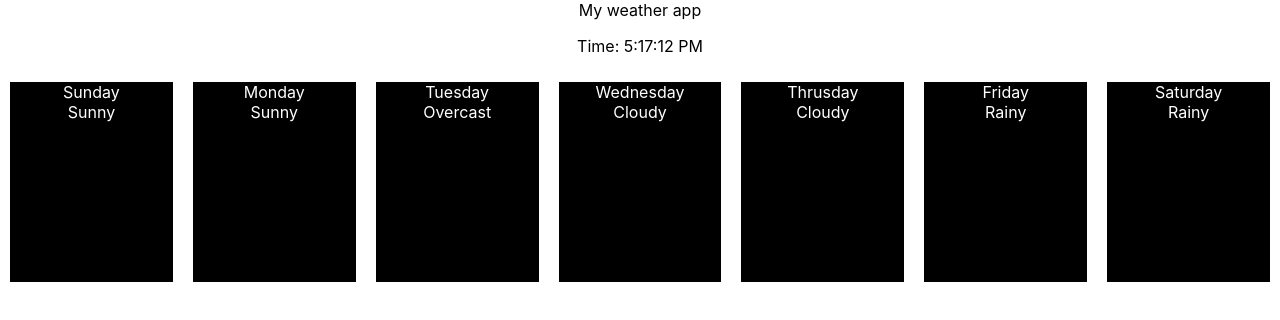
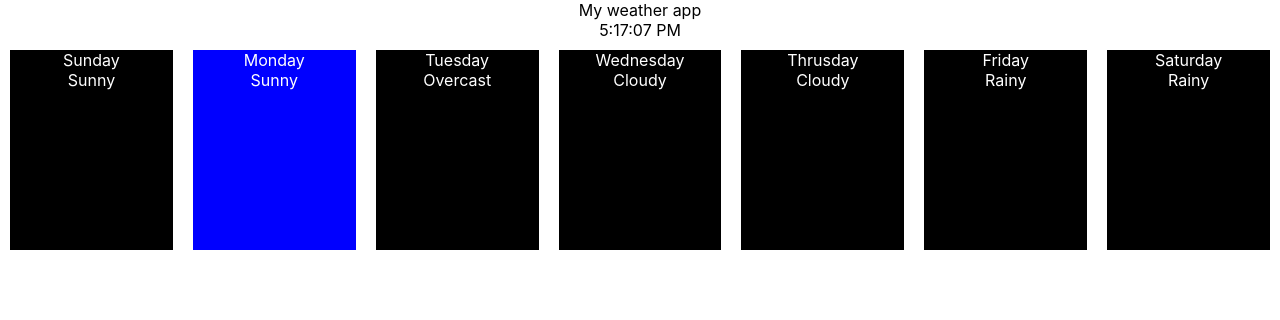
Before and after one commit to sidag95/react-weather-app, a React (Create React App) app: page / in a window 1280 px wide. Shown: the top 320 px of the page. Built offline with nearby package versions, Linux system fonts and the light colour scheme; the HTML template or start-up script is replaced by a standard one.

Commit message:
lifting the state

```diff
--- /dev/null
+++ b/src/Clock.js
@@ -0,0 +1,22 @@
+import * as React from "react";
+
+class Clock extends React.Component {
+  componentDidMount() {
+    this.tick();
+  }
+
+  tick() {
+    setInterval(() => {
+      // this.props.updateDate(new Date());
+    }, 1000);
+  }
+
+  render() {
+    console.log(this.props)
+    return (
+      <div className="clock">{this.props.date.toLocaleTimeString()}</div>
+    )
+  }
+}
+
+export default Clock
--- a/src/WeatherCard.css
+++ b/src/WeatherCard.css
@@ -5,3 +5,7 @@
   color: white;
   margin: 10px;
 }
+
+.active {
+  background-color: blue;
+}
--- a/src/WeatherCard.js
+++ b/src/WeatherCard.js
@@ -2,9 +2,10 @@ import * as React from "react";
 import "./WeatherCard.css";
 
 function WeatherCard(props) {
-  const {day, weather} = props;
+  const {day, weather, currentDay} = props;
+  const isCurrentDay = day === currentDay;
   return (
-    <div className="card">
+    <div className={`card ${isCurrentDay ? "active" : ""}`}>
       <div>{day}</div>
       <div>{weather}</div>
     </div>
--- a/src/WeatherScreen.js
+++ b/src/WeatherScreen.js
@@ -1,6 +1,9 @@
 import * as React from "react";
 import WeatherCard from "./WeatherCard";
-import "./WeatherScreen.css"
+import "./WeatherScreen.css";
+import Clock from "./Clock";
+
+const dayOfWeek = ["Sunday", "Monday", "Tuesday", "Wednesday", "Thrusday", "Friday", "Saturday"]
 
 const dummyWeatherData = [
   {
@@ -40,24 +43,20 @@ class WeatherScreen extends React.Component {
       date: new Date(),
       weeklyWeather: dummyWeatherData
     };
+    this.updateDate = this.updateDate.bind(this);
   }
 
-  componentDidMount() {
-    this.tick();
-  }
-
-  tick() {
-    setInterval(() => {
-      this.setState({date: new Date()})
-    }, 1000);
+  updateDate(newDate) {
+    this.setState({date: newDate});
   }
 
   render() {
+    const currentDay = dayOfWeek[this.state.date.getDay()];
     return (
       <div>
-        <p>Time: {this.state.date.toLocaleTimeString()}</p>
+        <Clock date={this.state.date} updateDate={this.updateDate} />
         <div className="weatherCardWrapper" >
-          {this.state.weeklyWeather.map(dayWeather => <WeatherCard key={`day-${dayWeather.day}`} {...dayWeather} />)}
+          {this.state.weeklyWeather.map(dayWeather => <WeatherCard key={`day-${dayWeather.day}`} currentDay={currentDay} {...dayWeather} />)}
         </div>
       </div>
     )
```
